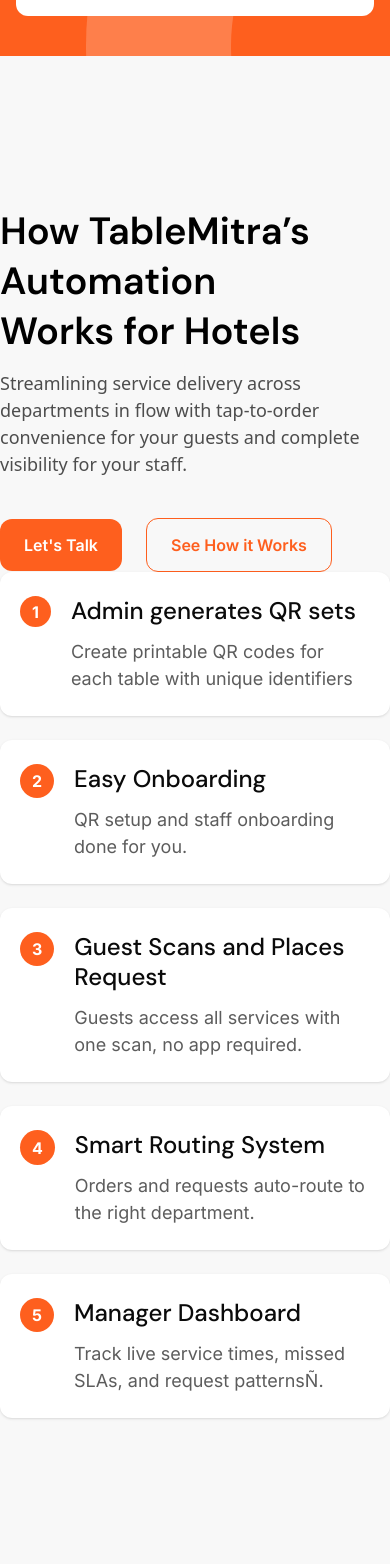
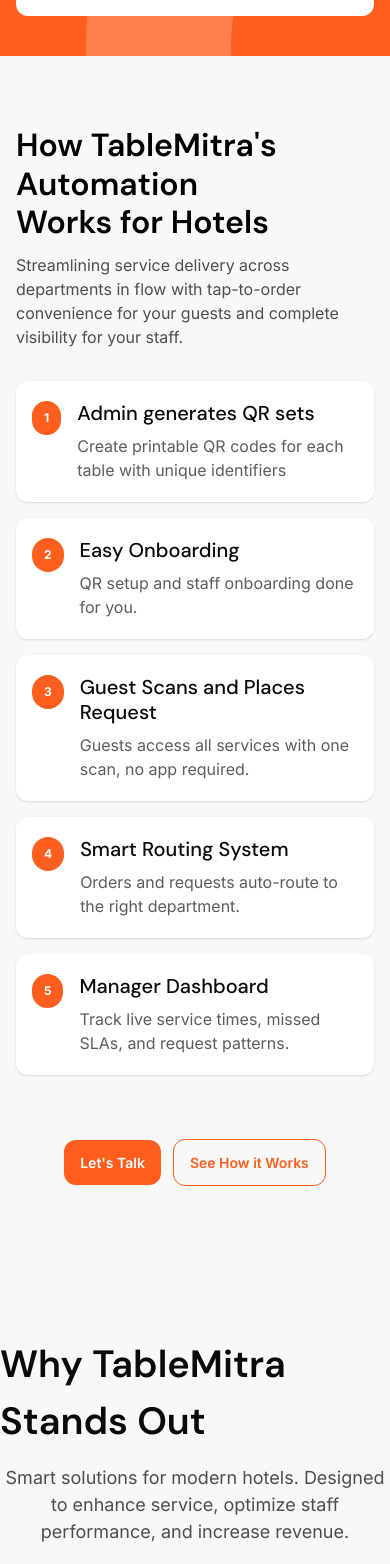
Before and after one commit to DevelopWithAyush/tableMitra_landingPage, a Next.js app: page / in a window 390 px wide. Shown: the part 1664-3228 px from the top of the page. Built offline with nearby package versions, Linux system fonts and the light colour scheme.

Commit message:
fixing things

```diff
--- a/src/components/LandingPage/HowItWorks.jsx
+++ b/src/components/LandingPage/HowItWorks.jsx
@@ -7,46 +7,55 @@
         {
             number: 1,
             title: 'Admin generates QR sets',
-            description:"Create printable QR codes for each table with unique identifiers"
+            description: "Create printable QR codes for each table with unique identifiers"
         },
         {
             number: 2,
             title: 'Easy Onboarding',
-            description:"QR setup and staff onboarding done for you."
+            description: "QR setup and staff onboarding done for you."
         },
         {
             number: 3,
             title: 'Guest Scans and Places Request',
-            description:"Guests access all services with one scan, no app required."
+            description: "Guests access all services with one scan, no app required."
         },
         {
             number: 4,
             title: 'Smart Routing System',
-            description:"Orders and requests auto-route to the right department."
+            description: "Orders and requests auto-route to the right department."
         },
         {
             number: 5,
             title: 'Manager Dashboard',
-            description:"Track live service times, missed SLAs, and request patternsÑ."
+            description: "Track live service times, missed SLAs, and request patterns."
         },
     ]
     return (
-      <section className='container mx-auto max-w-[88rem] grid grid-cols-1 md:grid-cols-2 mt-[150px]' >
+        <section className='container mx-auto max-w-[88rem] grid grid-cols-1 lg:grid-cols-2 gap-y-8 lg:gap-y-0 mt-[70px] sm:mt-[100px] lg:mt-[150px] px-4 sm:px-6 lg:px-8'>
 
             <div className='col-span-1'>
-              <h1 className=' font-dmSans font-semibold leading-[50px] text-balance text-[38px] max-w-[604px] '>How TableMitra’s Automation Works for Hotels</h1>
-              <p className='text-[18px] text-[#4D4D4D]  max-w-[604px] mt-[14px] ' >Streamlining service delivery across departments in flow with tap-to-order convenience for your guests and complete visibility for your staff.</p>
-              <div className='flex flex-row items-center gap-x-6 mt-10'>
-                  <button className='text-[#fff]  cursor-pointer font-inter text-[16px] font-semibold text-center bg-[#FE5F1E] rounded-[12px] py-[14px] px-6'>Let's Talk</button>
-                  <button className='text-[#FE5F1E]  cursor-pointer font-inter text-[16px] font-semibold text-center border border-solid border-[#FE5F1E] rounded-[12px] py-[14px] px-6'>See How it Works</button>
+                <h1 className='font-dmSans font-semibold leading-[1.2] text-balance text-[32px] sm:text-[36px] lg:text-[38px] max-w-full lg:max-w-[604px]'>
+                    How TableMitra's Automation Works for Hotels
+                </h1>
+                <p className='text-[16px] font-inter sm:text-[18px] text-[#4D4D4D] max-w-full lg:max-w-[604px] mt-3 sm:mt-[14px]'>
+                    Streamlining service delivery across departments in flow with tap-to-order convenience for your guests and complete visibility for your staff.
+                </p>
+                <div className='hidden lg:flex flex-row items-center gap-x-6 mt-10'>
+                    <button className='text-[#fff] cursor-pointer font-inter text-[16px] font-semibold text-center bg-[#FE5F1E] rounded-[12px] py-[14px] px-6'>
+                        Let's Talk
+                    </button>
+                    <button className='text-[#FE5F1E] cursor-pointer font-inter text-[16px] font-semibold text-center border border-solid border-[#FE5F1E] rounded-[12px] py-[14px] px-6'>
+                        See How it Works
+                    </button>
                 </div>
             </div>
-          <div className='col-span-1 w-full flex flex-col items-start justify-start gap-y-6'>
 
+            <div className='col-span-1 w-full flex flex-col items-start justify-start gap-y-4 sm:gap-y-5 lg:gap-y-6'>
                 {
                     cardData.map((data) => {
                         return (
                             <Card
+                                key={data.number}
                                 number={data.number}
                                 description={data.description}
                                 title={data.title}
@@ -54,6 +63,15 @@
                         )
                     })
                 }
+            </div>
+
+            <div className='lg:hidden col-span-1 flex flex-row items-center justify-center gap-x-3 sm:gap-x-4 mt-8'>
+                <button className='text-[#fff] cursor-pointer font-inter text-[14px] sm:text-[16px] font-semibold text-center bg-[#FE5F1E] rounded-[12px] py-[12px] sm:py-[14px] px-4 sm:px-6 whitespace-nowrap'>
+                    Let's Talk
+                </button>
+                <button className='text-[#FE5F1E] cursor-pointer font-inter text-[14px] sm:text-[16px] font-semibold text-center border border-solid border-[#FE5F1E] rounded-[12px] py-[12px] sm:py-[14px] px-4 sm:px-6 whitespace-nowrap'>
+                    See How it Works
+                </button>
             </div>
 
         </section>
@@ -70,11 +88,17 @@
 }) => {
     return (
 
-        <div className='px-5 py-6 flex flex-row items-start justify-start gap-x-5 bg-[#FFF] rounded-[12px] shadow-sm w-full '>
-        <div className='px-3 aspect-square rounded-full bg-[#FE5F1E] flex items-center justify-center text-[16px] font-inter font-bold text-[#FFF]  '>{number}</div>
-        <div className='flex flex-col items-start justify-start gap-3'>
-                <p className='text-[24px] text-[#0A0A0A] font-dmSans font-medium leading-[30px]'>{title}</p>
-            <p className='text-[18px] text-[#333]/80 font-inter font-normal]'>{description}</p>
+        <div className='px-4 sm:px-5 py-5 sm:py-6 flex flex-row items-start justify-start gap-x-4 sm:gap-x-5 bg-[#FFF] rounded-[12px] shadow-sm w-full'>
+            <div className='px-3 py-2 aspect-square rounded-full bg-[#FE5F1E] flex items-center justify-center text-[12px] sm:text-[16px] font-inter font-bold text-[#FFF] flex-shrink-0'>
+                {number}
+            </div>
+            <div className='flex flex-col items-start justify-start gap-2 sm:gap-3'>
+                <p className='text-[20px] sm:text-[22px] lg:text-[24px] text-[#0A0A0A] font-dmSans font-medium leading-[1.25]'>
+                    {title}
+                </p>
+                <p className='text-[16px] sm:text-[17px] lg:text-[18px] text-[#333]/80 font-inter font-normal'>
+                    {description}
+                </p>
             </div>
         </div>
     )
```
Lines whose indentation alone changed are shown as unchanged.
